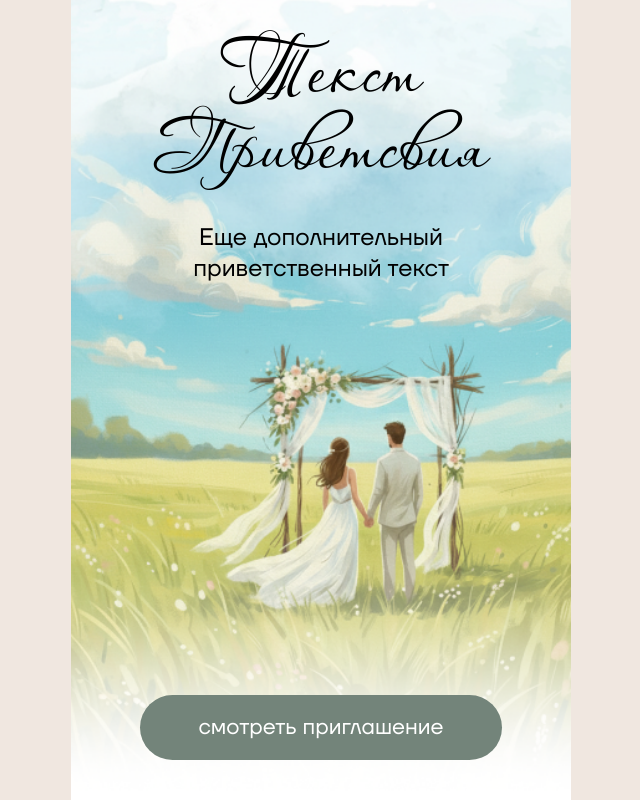
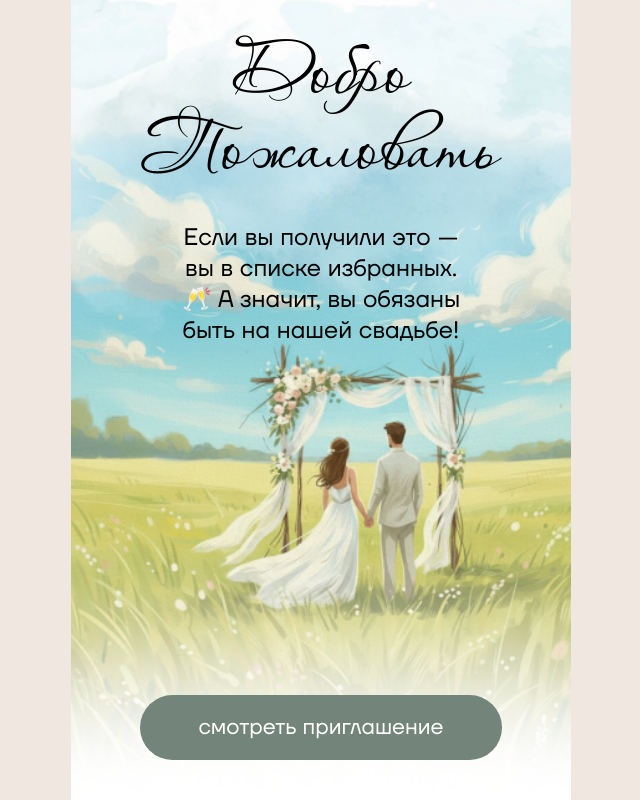
Before and after one commit to kovtunov70-maker/svadaannavladimir, a plain HTML site: page index.html in a window 1280 px wide. Shown: the whole page, without its empty margins (319-959 px from the left). Drawn offline with Linux system fonts and the light colour scheme.

Commit message:
Update index.html

```diff
--- a/index.html
+++ b/index.html
@@ -310,12 +310,13 @@
             <div class="container">
                 <div class="hero-wrap">
                     <h1 class="hero-title">
-                        <span class="hero-title-row hero-title-row_1">Текст</span>
-                        <span class="hero-title-row hero-title-row_2">Приветсвия</span>
+                        <span class="hero-title-row hero-title-row_1">Добро</span>
+                        <span class="hero-title-row hero-title-row_2">Пожаловать</span>
                         <!-- <span class="hero-title-row hero-title-row_3">Анна</span> -->
                     </h1>
                     <p class="hero-text">
-                        Еще дополнительный приветственный текст
+                        Если вы получили это — вы в списке избранных. 🥂
+                        А значит, вы обязаны быть на нашей свадьбе!
                     </p>
 
                     <a href="#" class="btn modalpre-btn start-wedding-btn">
```
